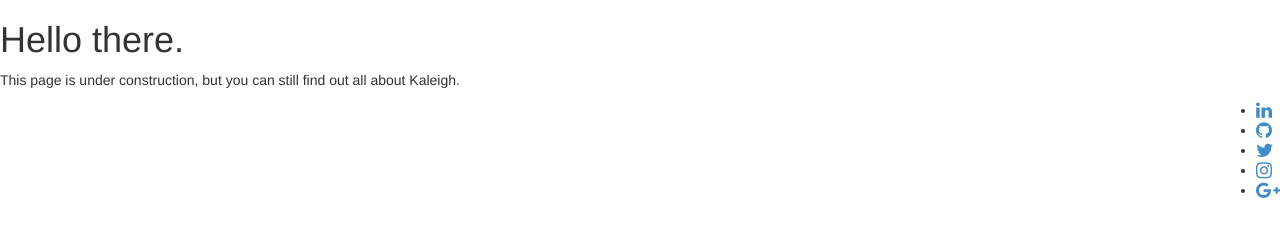
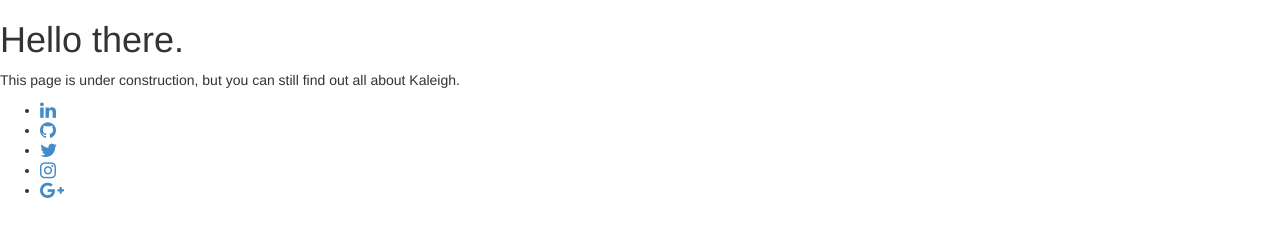
Before and after one commit to kigerlich/kigerlich.github.io, a plain HTML site: page index.html in a window 1280 px wide. Drawn offline with nearby package versions, Linux system fonts and the light colour scheme.

Commit message:
Removed class from ul

```diff
--- a/index.html
+++ b/index.html
@@ -13,7 +13,7 @@
 <body>
 	<h1>Hello there.</h1>
 	<p>This page is under construction, but you can still find out all about Kaleigh.</p>
-	<ul class="pull-right">
+	<ul>
 		<li><a href="https://linkedin.com/in/kaleighgerlich/"><i class="fa fa-linkedin fa-lg"></i></a></li>
 		<li><a href="https://github.com/kigerlich"><i class="fa fa-github fa-lg"></i></a></li>
 		<li><a href="https://twitter.com/kaleighindia"><i class="fa fa-twitter fa-lg"></i></a></li>
```
